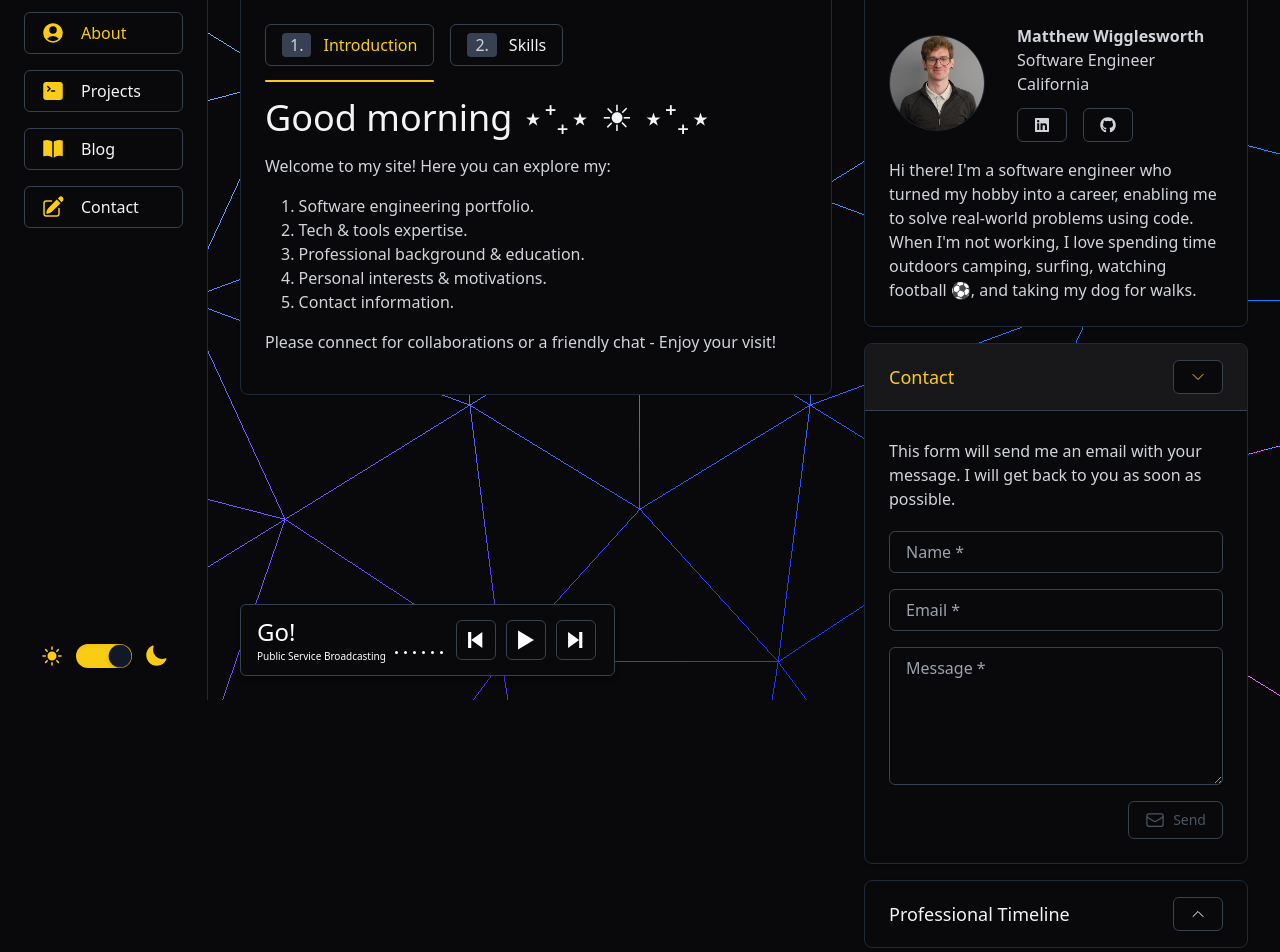
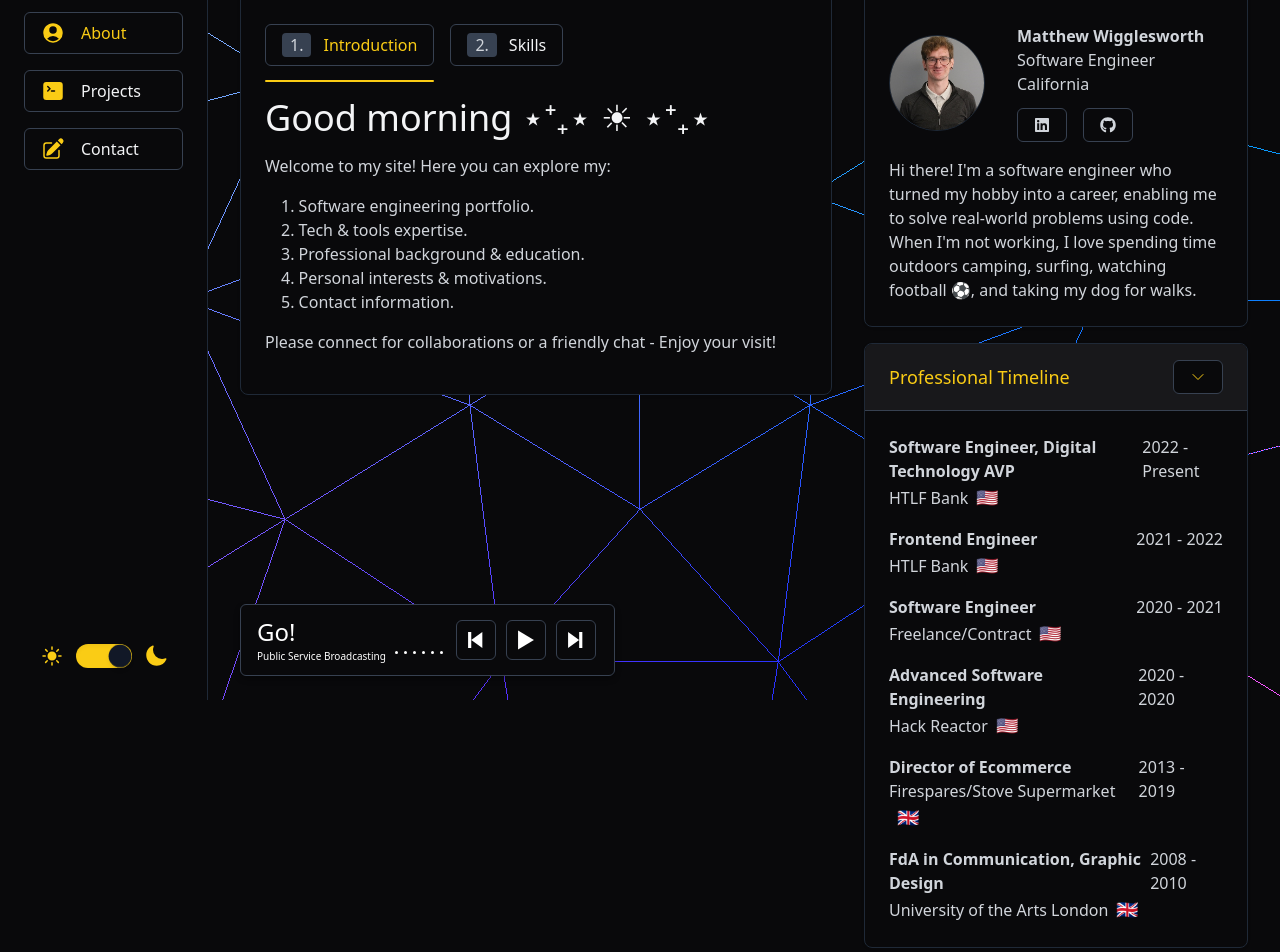
Before and after one commit to matt-wigg/matt-wigg-dot-com, a Next.js app: page / in a window 1280 px wide. Shown: the part 100-1052 px from the top of the page. Built offline with nearby package versions, Linux system fonts and the light colour scheme.

Commit message:
remove banner add padding

```diff
--- a/src/app/page.tsx
+++ b/src/app/page.tsx
@@ -1,6 +1,5 @@
 import HomeTabs from "@/components/HomeTabs/HomeTabs";
 import Profiles from "@/components/Profiles";
-import ContactForm from "@/components/ContactForm";
 import Testimonials from "@/components/Testimonials";
 import ResumeDownload from "@/components/ResumeDownload";
 import ProfessionalTimeline from "@/components/ProfessionalTimeline";
@@ -19,9 +18,6 @@ export default function Home() {
             <Profiles />
           </div>
           <div className="pb-4">
-            <ContactForm show={true} />
-          </div>
-          <div className="pb-4">
             <ProfessionalTimeline />
           </div>
           <div className="pb-4">
--- a/src/components/Navbar.tsx
+++ b/src/components/Navbar.tsx
@@ -95,24 +95,6 @@ const Navbar = () => {
               </span>
             </Button>
           </Link>
-          <Link href="/blog" legacyBehavior>
-            <Button
-              className={`w-full ${
-                pathname === "/blog" ? "text-yellow-400" : "dark:text-gray-100"
-              }`}
-            >
-              <BookOpenIcon className="h-6 w-6 text-yellow-400" />
-              <span className="ml-4">
-                {/* <span
-                  className={`inline-block text-white dark:text-gray-300 rounded px-2 py-1 text-xs mr-2 transition duration-150 ease-in-out'bg-gray-200 dark:bg-gray-700 bg-gray-400
-    `}
-                >
-                  b.
-                </span> */}
-                Blog
-              </span>
-            </Button>
-          </Link>
           <Link href="/contact" legacyBehavior>
             <Button
               className={`w-full ${
@@ -122,17 +104,19 @@ const Navbar = () => {
               }`}
             >
               <PencilSquareIcon className="h-6 w-6 text-yellow-400" />
-              <span className="ml-4">
-                {/* <span
-                  className={`inline-block text-white dark:text-gray-300 rounded px-2 py-1 text-xs mr-2 transition duration-150 ease-in-out'bg-gray-200 dark:bg-gray-700 'bg-gray-400 bg-gray-300 dark:bg-zinc-900''
-    `}
-                >
-                  c.
-                </span> */}
-                Contact
-              </span>
+              <span className="ml-4">Contact</span>
             </Button>
           </Link>
+          {/* <Link href="/blog" legacyBehavior>
+            <Button
+              className={`w-full ${
+                pathname === "/blog" ? "text-yellow-400" : "dark:text-gray-100"
+              }`}
+            >
+              <BookOpenIcon className="h-6 w-6 text-yellow-400" />
+              <span className="ml-4">Blog (soon)</span>
+            </Button>
+          </Link> */}
           <div className="absolute bottom-8 left-1/2 transform -translate-x-1/2">
             <ToggleTheme />
           </div>
@@ -194,19 +178,6 @@ const Navbar = () => {
                   <span className="ml-4">Projects</span>
                 </Button>
               </Link>
-              <Link href="/blog" legacyBehavior>
-                <Button
-                  className={`w-full ${
-                    pathname === "/blog"
-                      ? "text-yellow-400"
-                      : "text-gray-900 dark:text-gray-100"
-                  }`}
-                  onClick={() => toggleMenu()}
-                >
-                  <BookOpenIcon className="h-6 w-6 text-yellow-400" />
-                  <span className="ml-4">Blog</span>
-                </Button>
-              </Link>
               <Link href="/contact" legacyBehavior>
                 <Button
                   className={`w-full ${
@@ -220,6 +191,19 @@ const Navbar = () => {
                   <span className="ml-4">Contact</span>
                 </Button>
               </Link>
+              {/* <Link href="/blog" legacyBehavior>
+                <Button
+                  className={`w-full ${
+                    pathname === "/blog"
+                      ? "text-yellow-400"
+                      : "text-gray-900 dark:text-gray-100"
+                  }`}
+                  onClick={() => toggleMenu()}
+                >
+                  <BookOpenIcon className="h-6 w-6 text-yellow-400" />
+                  <span className="ml-4">Blog</span>
+                </Button>
+              </Link> */}
             </div>
             <div className="flex justify-end pt-4">
               <ToggleTheme />
--- a/src/components/ProfessionalTimeline.tsx
+++ b/src/components/ProfessionalTimeline.tsx
@@ -42,7 +42,7 @@ const ProfessionalTimeline = () => {
 
   return (
     <ContentCard
-      show={false}
+      show={true}
       title="Professional Timeline"
       content={
         <ul className="space-y-4">
```
